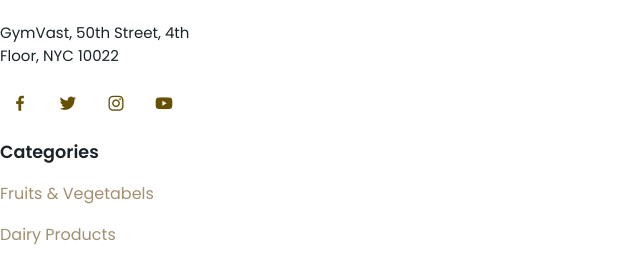
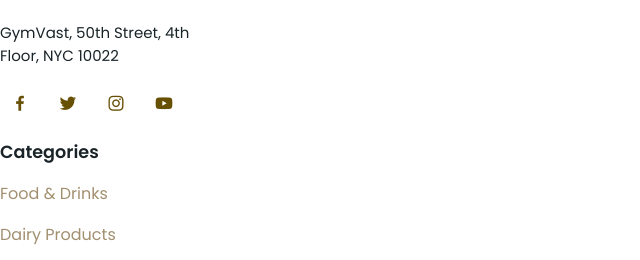
Before and after one commit to pluffien/web-food, a plain HTML site: page website/index.html in a window 1280 px wide. Shown: the part 2829-3089 px from the top of the page, 0-640 px from the left. Drawn offline with nearby package versions, Linux system fonts and the light colour scheme.

Commit message:
Update index.html

```diff
--- a/website/index.html
+++ b/website/index.html
@@ -258,7 +258,7 @@
       </div>
       <div class="footer-box">
         <h2>Categories</h2>
-        <a href="#">Fruits & Vegetabels</a>
+        <a href="#">Food & Drinks</a>
         <a href="#">Dairy Products</a>
         <a href="#">Package Food</a>
         <a href="#">Bevarage</a>
```
